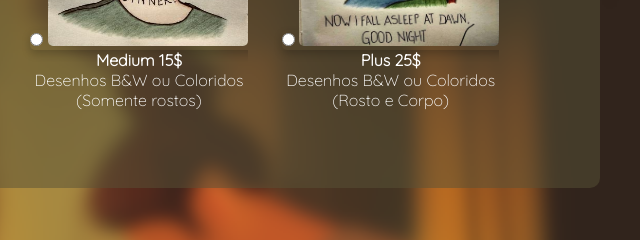
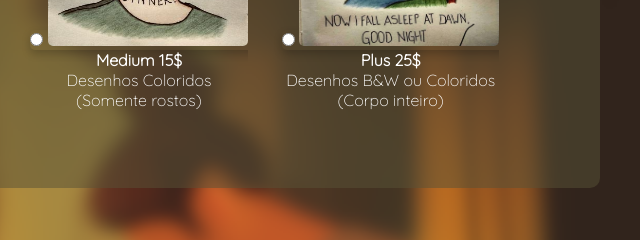
Before and after one commit to apires-roberta/blank-paper, a website: page API-projeto-site/public/contact.html in a window 1280 px wide. Shown: the part 392-632 px from the top of the page, 501-1141 px from the left. Drawn offline with Linux system fonts and the light colour scheme.

Commit message:
Última atualização

```diff
--- a/API-projeto-site/public/contact.html
+++ b/API-projeto-site/public/contact.html
@@ -37,7 +37,7 @@
                         <input type="radio" name="valueCheck" id="r2" value="medium">
                         <img src="img/art/taehyung-colors.jfif">
                         <h4><b>Medium 15$</b></h4>
-                        <p>Desenhos B&W ou Coloridos <br>(Somente rostos)</p>
+                        <p>Desenhos Coloridos <br>(Somente rostos)</p>
                     </label>
                 </div>
                 <div class="box">
@@ -45,7 +45,7 @@
                         <input type="radio" name="valueCheck" id="r3" value="plus">
                         <img src="img/art/full-body.jpg">
                         <h4><b>Plus 25$</b></h4>
-                        <p>Desenhos B&W ou Coloridos <br>(Rosto e Corpo)</p>
+                        <p>Desenhos B&W ou Coloridos <br>(Corpo inteiro)</p>
                     </label>
                 </div>
             </div>
```
Also changed, not shown: API-projeto-site/config/config.js (line endings or trailing spaces).
